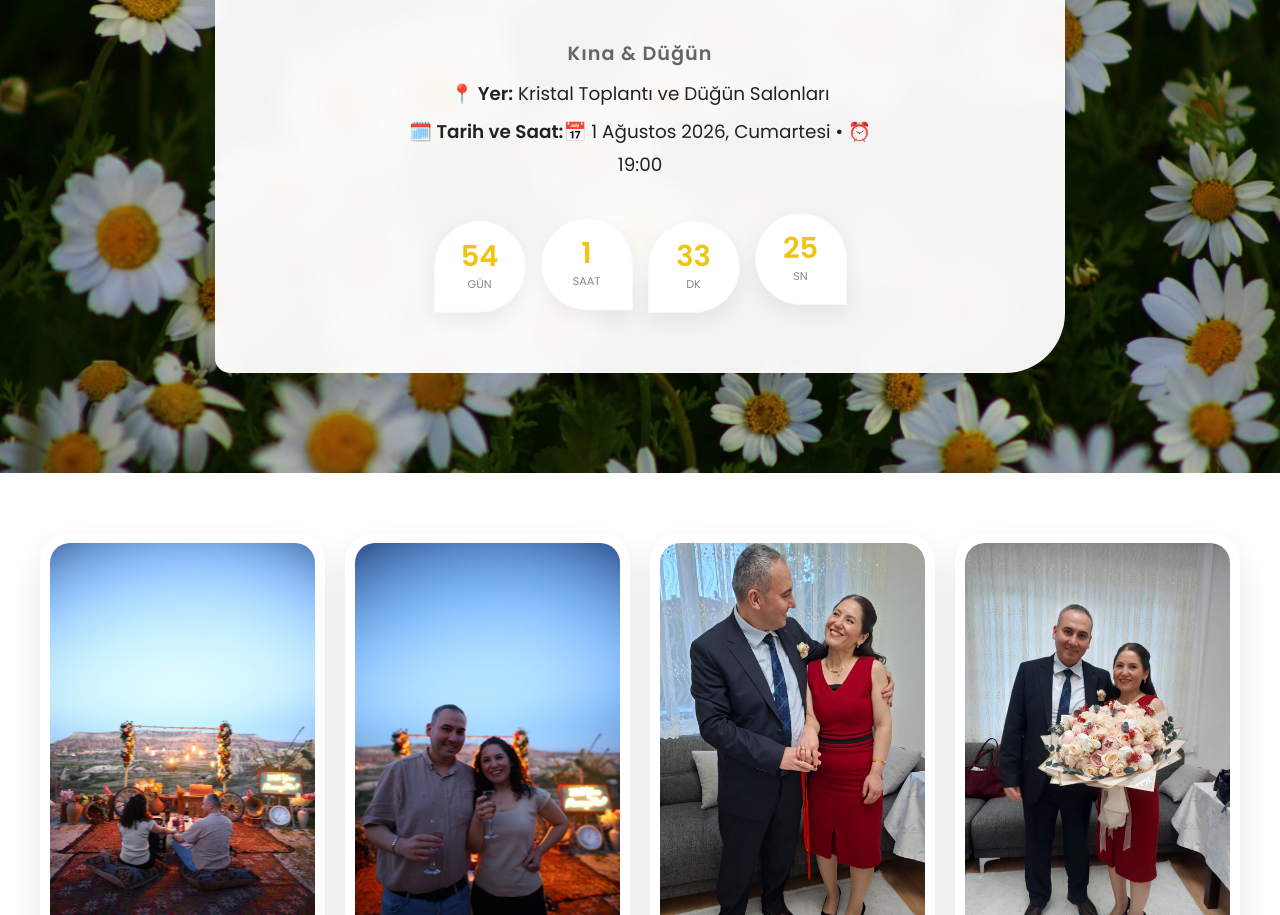
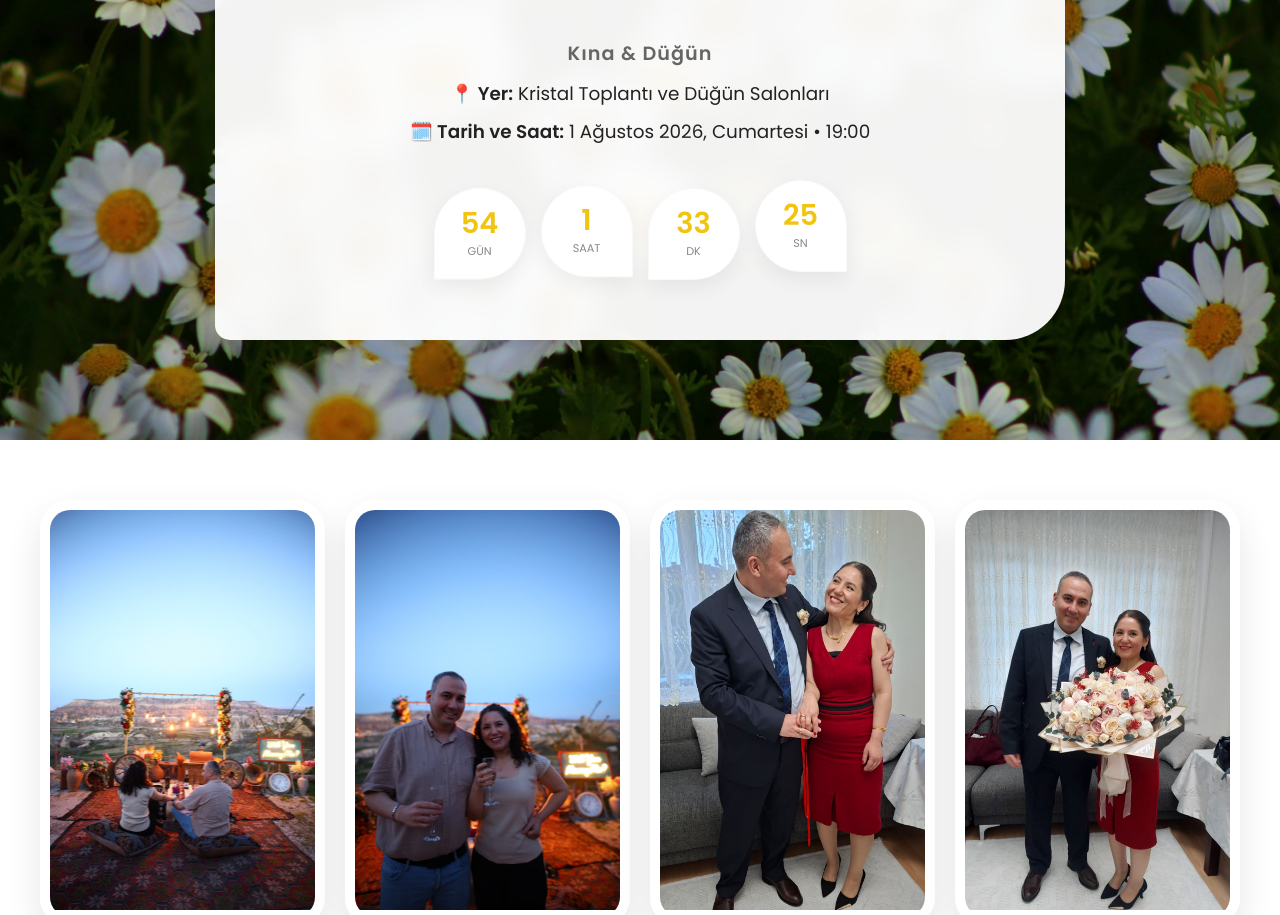
Before and after one commit to mahirakkoc/davetiye, a plain HTML site: page index.html in a window 1280 px wide. Shown: the part 1148-2063 px from the top of the page. Drawn offline with nearby package versions, Linux system fonts and the light colour scheme.

Commit message:
Update index.html

```diff
--- a/index.html
+++ b/index.html
@@ -177,7 +177,7 @@
             <div style="margin: 40px auto; font-size: 1.15rem; color: #222; max-width: 500px; line-height: 1.8; text-align: center;">
                 <p style="margin: 5px 0; font-weight: 600; color: #666; font-size: 1.2rem; letter-spacing: 1px;">Kına & Düğün</p>
                 <p style="margin: 5px 0;"><strong>📍 Yer:</strong> Kristal Toplantı ve Düğün Salonları</p>
-                <p style="margin: 5px 0; font-weight: 500;"><strong>🗓️ Tarih ve Saat:</strong>📅 1 Ağustos 2026, Cumartesi • ⏰ 19:00</p>
+                <p style="margin: 5px 0; font-weight: 500;"><strong>🗓️ Tarih ve Saat:</strong> 1 Ağustos 2026, Cumartesi • 19:00</p>
             </div>
 
             <div class="countdown-container">
```
